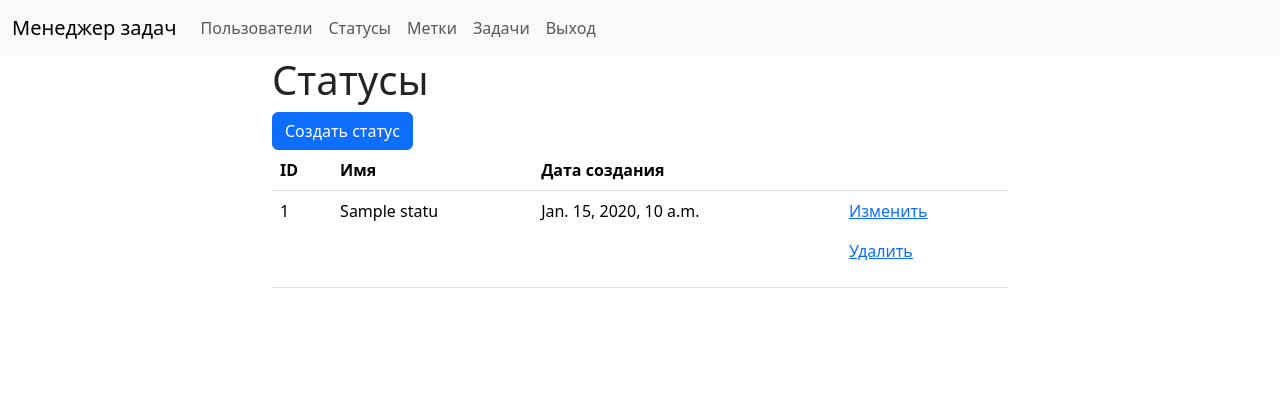
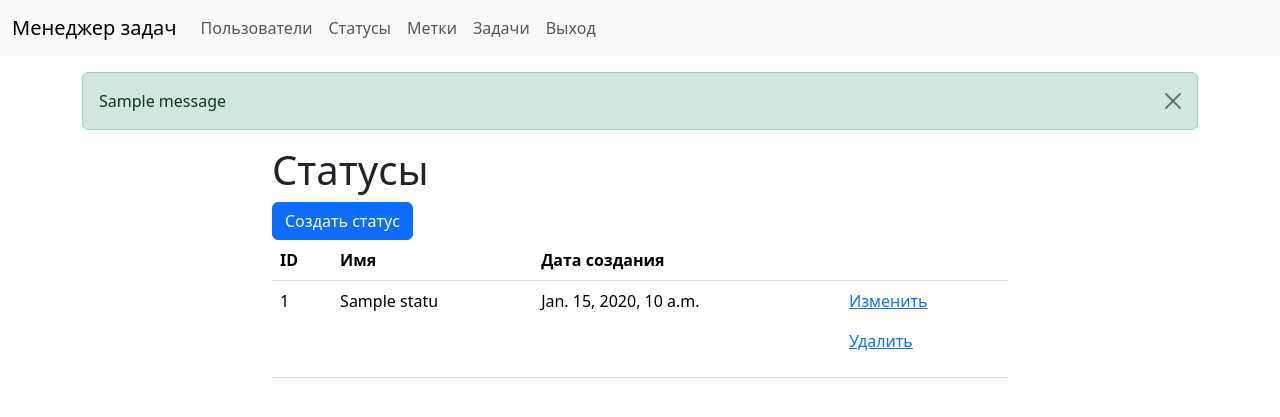
Before and after one commit to farguz/python-project-52, a Django app: page /statuses/ in a window 1280 px wide. Shown: the top 417 px of the page. Run offline with Django 5.2, Linux system fonts and the light colour scheme; a user stored in the database is signed in; tables that the repository leaves empty hold one stand-in row (values such as "Sample post"); one stand-in notice (Sample message) is shown; some libraries are stand-ins or nearby versions.

Commit message:
feat: flash messages at statuses app

```diff
--- a/apps/statuses/templates/statuses/index.html
+++ b/apps/statuses/templates/statuses/index.html
@@ -4,6 +4,18 @@
 {% block title %}TMbf Statuses list{% endblock %}
 
 {% block content %}
+
+{% if messages %}
+    <div class="container mt-3">
+        {% for message in messages %}
+            <div class="alert alert-{{ message.tags }} alert-dismissible fade show" role="alert">
+                {{ message }}
+                <button type="button" class="btn-close" data-bs-dismiss="alert" aria-label="Close"></button>
+            </div>
+        {% endfor %}
+    </div>
+{% endif %}
+
 <div class="container">
     <div class="row">
         <div class="col-lg-8 mx-auto">
--- a/apps/statuses/views.py
+++ b/apps/statuses/views.py
@@ -1,3 +1,4 @@
+from django.contrib import messages
 from django.contrib.auth.mixins import LoginRequiredMixin
 from django.shortcuts import get_object_or_404, redirect, render
 from django.views import View
@@ -33,6 +34,7 @@ class CreateStatusView(LoginRequiredMixin, View):
         form = StatusesCreationForm(request.POST)
         if form.is_valid():
             form.save()
+            messages.success(request, 'Статус успешно создан')
             return redirect('status_list')
         else:
             # prettify later
@@ -68,6 +70,7 @@ class UpdateStatusView(LoginRequiredMixin, View):
         form = StatusesUpdateForm(request.POST, instance=status)
         if form.is_valid():
             form.save()
+            messages.success(request, 'Статус успешно изменен')
             return redirect('status_list')
         else:
             # prettify later
@@ -101,4 +104,5 @@ class DeleteStatusView(LoginRequiredMixin, View):
         status = get_object_or_404(Status, id=status_id)
         if status:
             status.delete()
+            messages.success(request, 'Статус успешно удален')
         return redirect('status_list')
```
